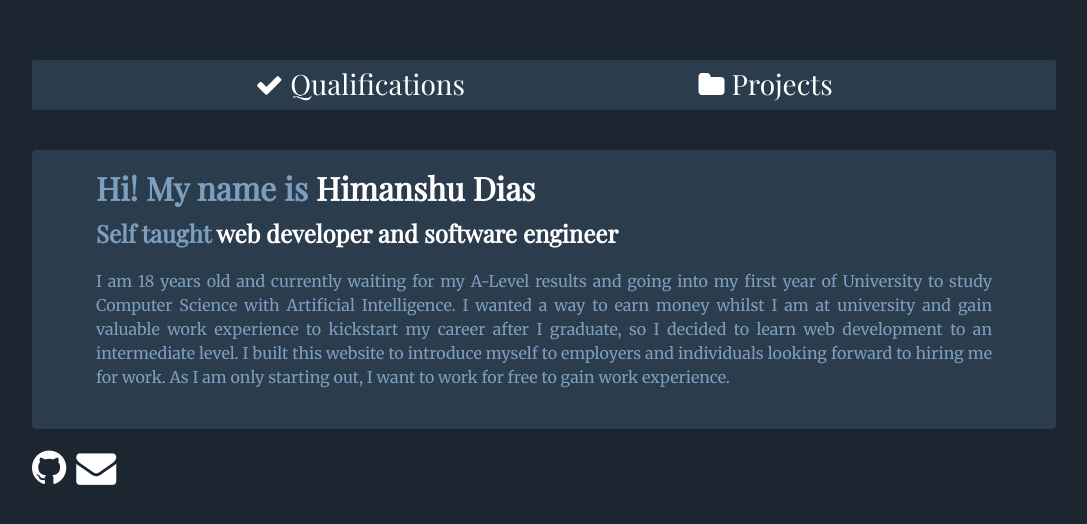
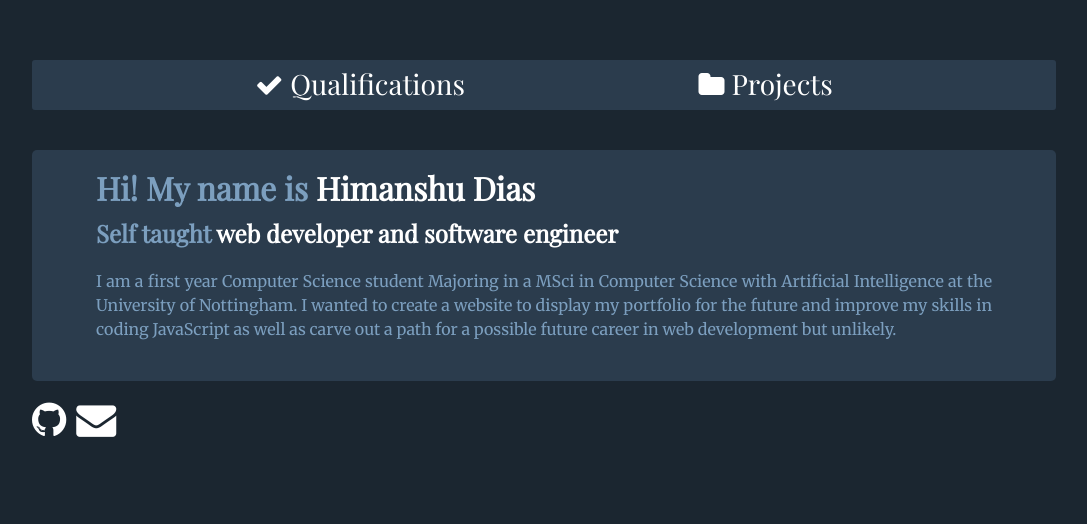
Before and after one commit to himiDias/Website, a plain HTML site: page index.html in a window 1280 px wide. Shown: the part 108-632 px from the top of the page, without its empty margins (104-1191 px from the left). Drawn offline with nearby package versions, Linux system fonts and the light colour scheme.

Commit message:
changed about me

```diff
--- a/index.html
+++ b/index.html
@@ -18,9 +18,8 @@
         <div class="main">
             <h1>Hi! My name is <span class="bold">Himanshu Dias</span></h1>
             <h2>Self taught <span class="bold">web developer and software engineer</span></h2>
-            <p>I am 18 years old and currently waiting for my A-Level results and going into my first year of University to study Computer Science with Artificial Intelligence.
-                I wanted a way to earn money whilst I am at university and gain valuable work experience to kickstart my career after I graduate, so I decided to learn web development to an intermediate level.
-                I built this website to introduce myself to employers and individuals looking forward to hiring me for work. As I am only starting out, I want to work for free to gain work experience.  </p>
+            <p>I am a first year Computer Science student Majoring in a MSci in Computer Science with Artificial Intelligence at the University of Nottingham.
+                I wanted to create a website to display my portfolio for the future and improve my skills in coding JavaScript as well as carve out a path for a possible future career in web development but unlikely.</p>
         </div>
         <div class="contact">
             <a href="https://github.com/himiDias" target="_blank"><i class="fa fa-github"></i></a>
```
